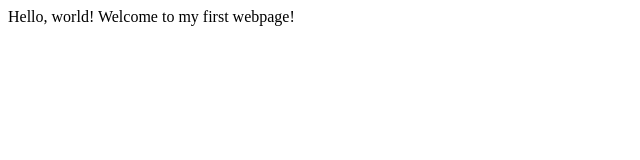
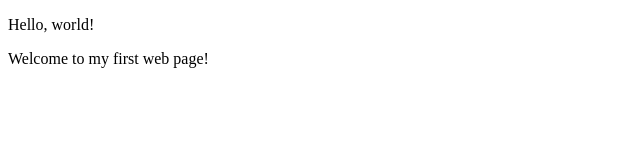
Before and after one commit to cnafoyo/My-favorite-things, a plain HTML site: page my-first-webpage.html in a window 1280 px wide. Shown: the whole page, without its empty margins (0-640 px from the left). Drawn offline with Linux system fonts and the light colour scheme.

Commit message:
add paragraph block

```diff
--- a/my-first-webpage.html
+++ b/my-first-webpage.html
@@ -4,6 +4,7 @@
     <title>My first webpage!</title>
   </head>
   <body>
-    Hello, world! Welcome to my first webpage!
+    <p>Hello, world!</p>
+    <p>Welcome to my first web page!</p>
   </body>
 </html>
```
Also changed, not shown: elephant.jpg (added), my-favorite-things.html (added).
